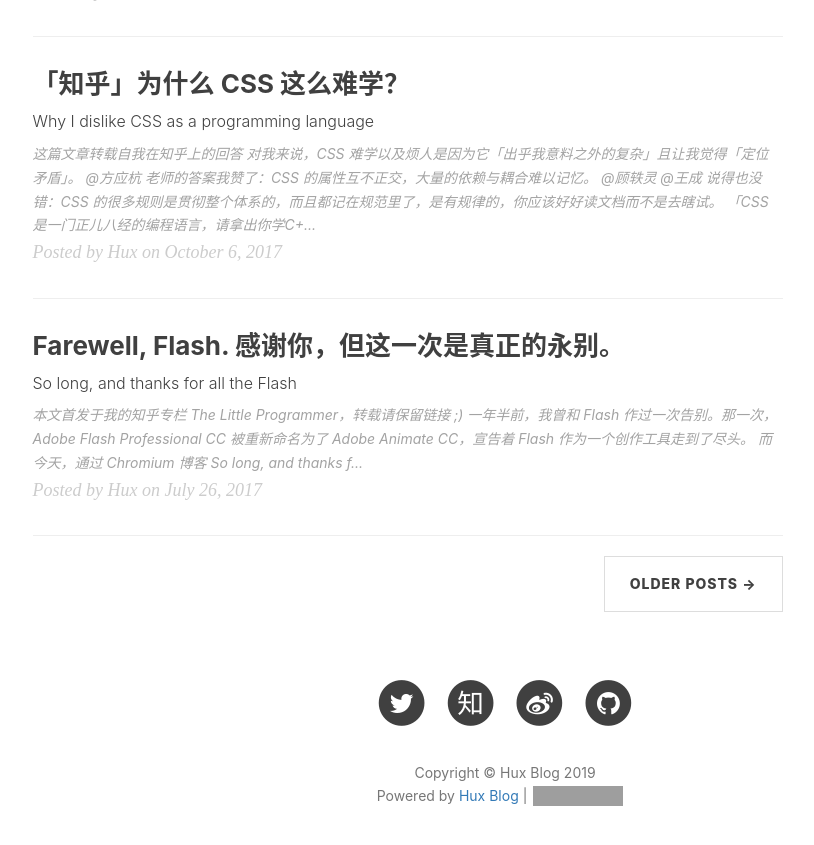
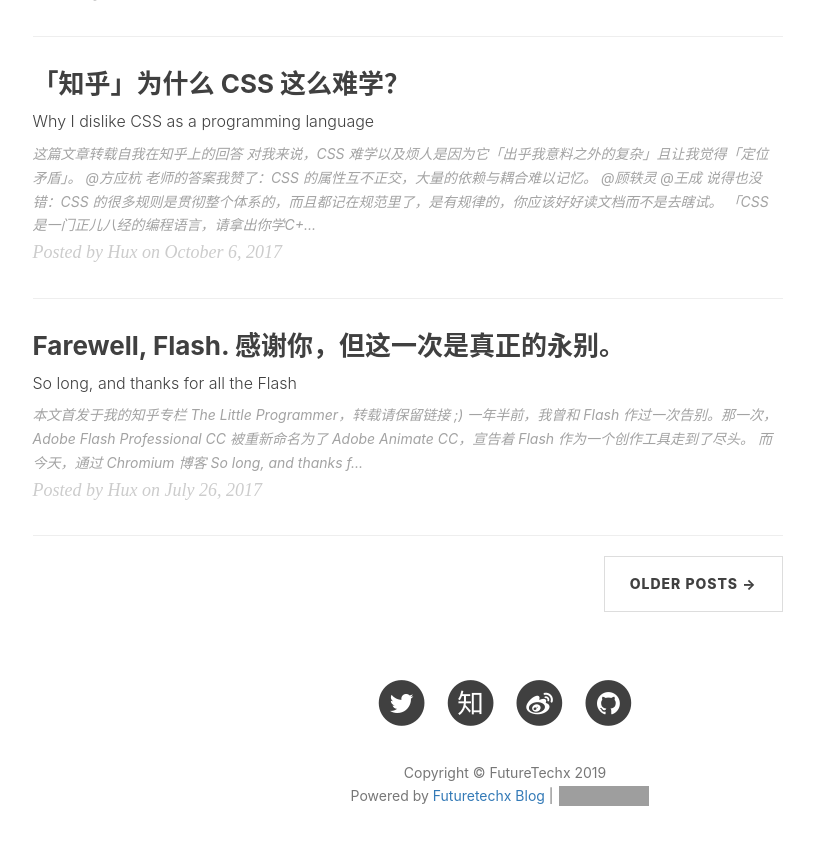
Before and after one commit to Ma-Yihang/futuretechx.github.io, a Jekyll site: the page built from index.html, in a window 1280 px wide and 900 px high, scrolled down 2301 px. Shown: the top 845 px of the window, without its empty margins (135-949 px from the left). Built offline with Jekyll 4.4.1, drawn with Linux system fonts in a browser that asks for light colours; nearby versions of some CDN libraries; the list of posts is cut into pages by our own code; comment, search, counter and statistics services are not loaded; some of the changed text lies outside the part shown; grey boxes are pictures that could not be loaded.

Commit message:
Replace Hux with Futuretechx

```diff
--- a/_config.yml
+++ b/_config.yml
@@ -1,5 +1,5 @@
 # Site settings
-title: Hux Blog
+title: FutureTechx
 SEOTitle: 小马的博客 | Go Blog
 header-img: img/home-bg.jpg
 email: jianchao.ma@outlook.com
@@ -72,7 +72,7 @@
 
 # Google Analytics
 ga_track_id: 'UA-49627206-1'            # Format: UA-xxxxxx-xx
-ga_domain: huangxuan.me
+ga_domain: futuretechx.com
 
 
 
--- a/_includes/footer.html
+++ b/_includes/footer.html
@@ -9,7 +9,7 @@
                 <p class="copyright text-muted">
                     Copyright &copy; {{ site.title }} {{ site.time | date: '%Y' }}
                     <br>
-                    Powered by <a href="http://huangxuan.me">Hux Blog</a> |
+                    Powered by <a href="http://futuretechx.com">Futuretechx Blog</a> |
                     <iframe
                         style="margin-left: 2px; margin-bottom:-5px;"
                         frameborder="0" scrolling="0" width="100px" height="20px"
```
